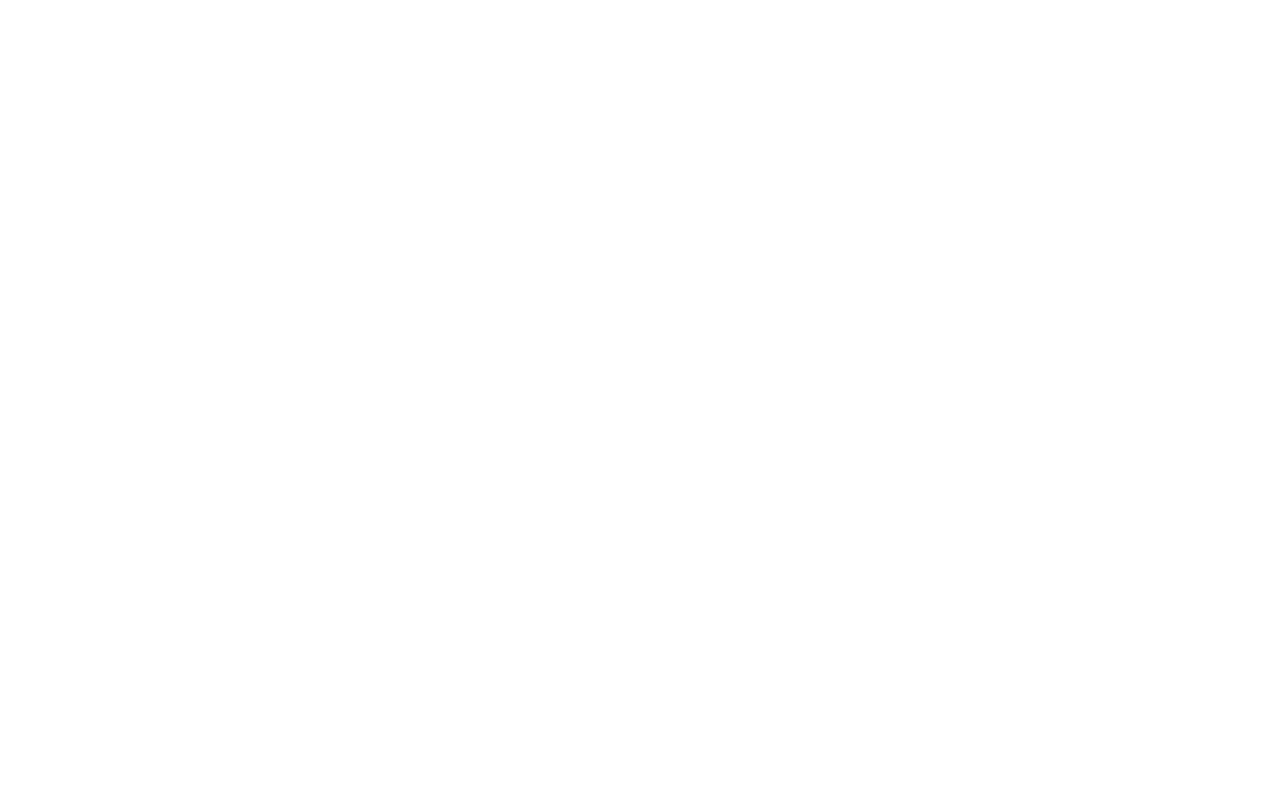
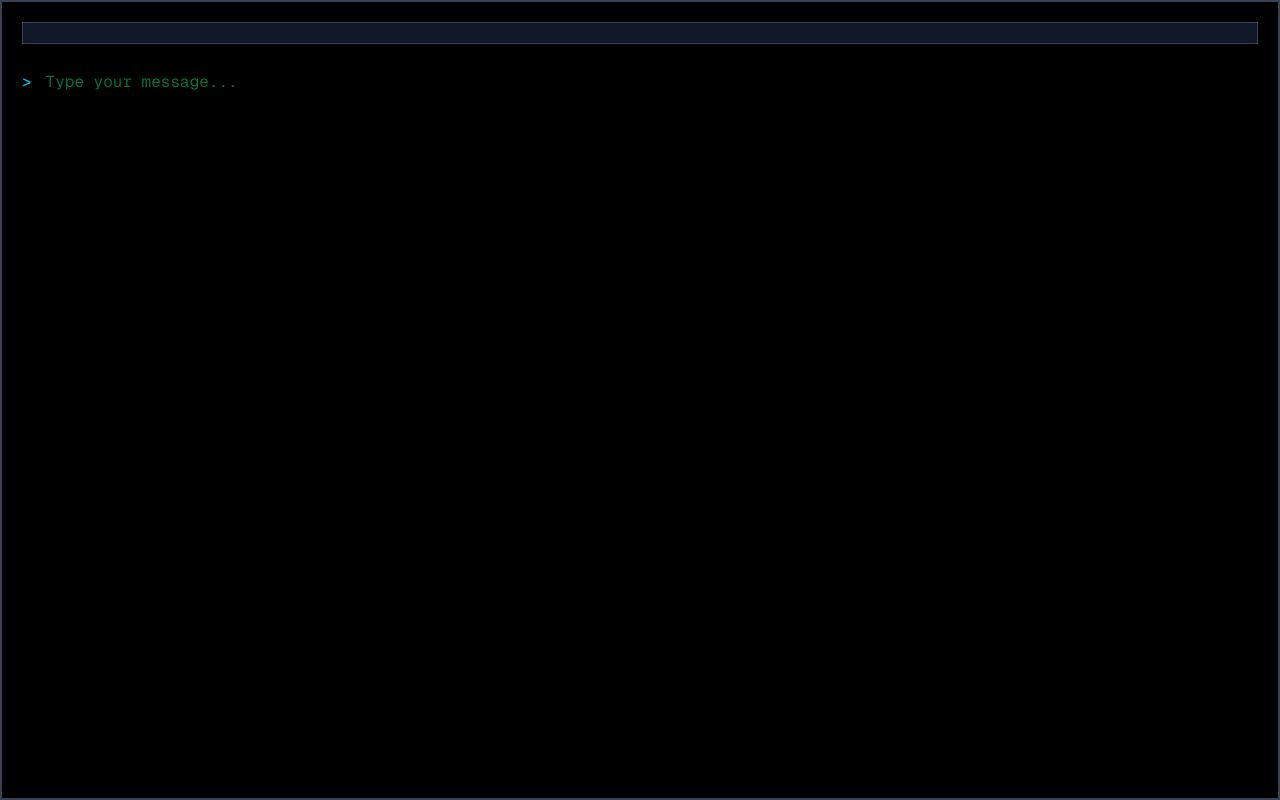
Before and after one commit to crafter-station/hipoteca-ai, a Next.js app: page /chat in a window 1280 px wide. Built offline with nearby package versions, Linux system fonts and the light colour scheme.

Commit message:
feat: enhance chat UI with improved styling and user input design

```diff
--- a/src/components/ui/chat.tsx
+++ b/src/components/ui/chat.tsx
@@ -41,21 +41,40 @@
 
 	// simplified rendering code, extend as needed:
 	return (
-		<div>
+		<div className="min-h-screen border-2 border-gray-700 bg-black p-5 font-mono text-green-400">
+			<div className="mb-5 max-h-[70vh] overflow-y-auto border border-gray-700 bg-gray-900 p-2.5">
 				{messages
 					.sort(
 						(b, a) =>
 							(b.createdAt?.getTime() ?? 0) - (a.createdAt?.getTime() ?? 0),
 					)
 					.map((m) => (
-					<div key={m.id}>
-						{m.role === "user" ? "User: " : "AI: "}
+						<div
+							key={m.id}
+							className="mb-2.5 border-gray-700 border-b border-dotted py-1.5"
+						>
+							<span
+								className={
+									m.role === "user" ? "text-cyan-400" : "text-green-400"
+								}
+							>
+								{m.role === "user" ? "user@terminal:~$ " : "ai@system:~$ "}
+							</span>
 							{m.content}
 						</div>
 					))}
+			</div>
 
 			<form onSubmit={handleSubmit}>
-				<input value={input} onChange={handleInputChange} />
+				<div className="flex items-center">
+					<span className="mr-2 text-cyan-400">&gt;</span>
+					<input
+						value={input}
+						onChange={handleInputChange}
+						className="flex-1 border-none bg-transparent p-1.5 font-mono text-base text-green-400 outline-none"
+						placeholder="Type your message..."
+					/>
+				</div>
 			</form>
 		</div>
 	);
```
Lines whose indentation alone changed are shown as unchanged.
